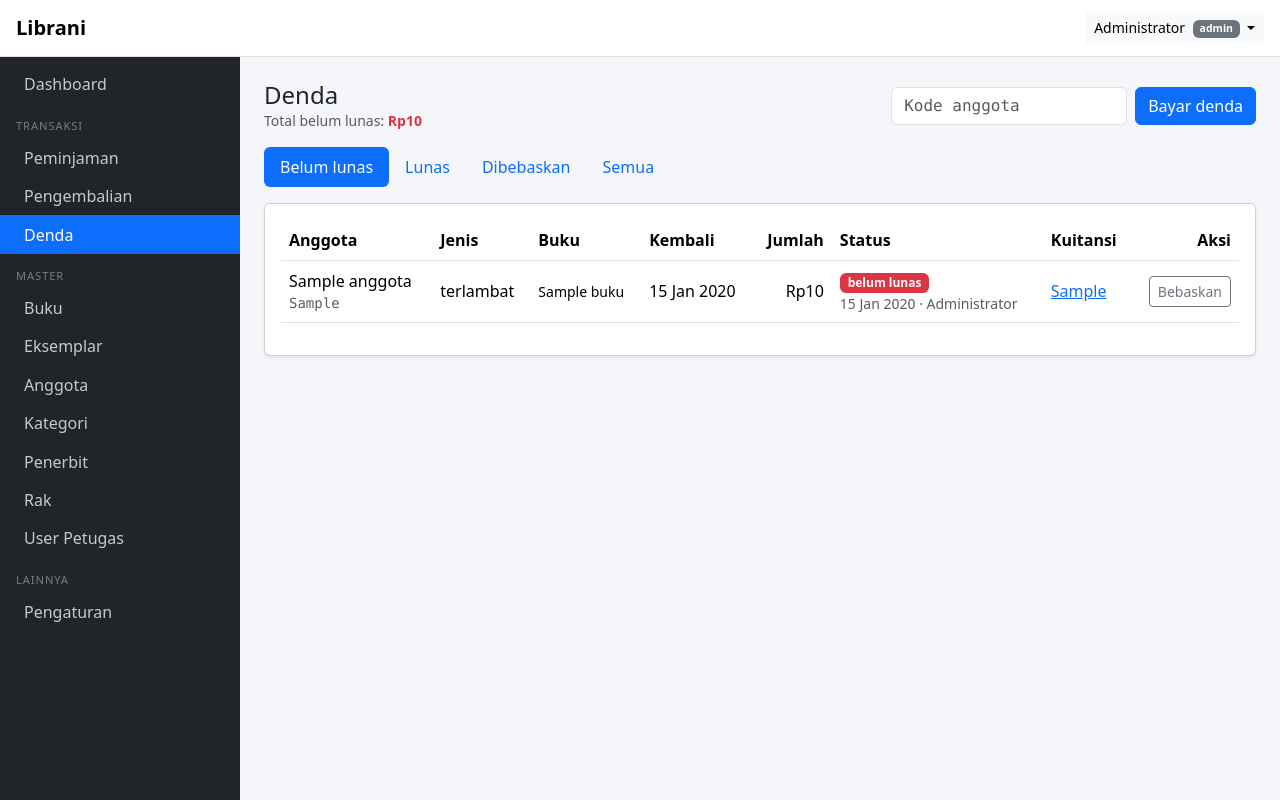
After one commit to davsantoso/librani, a PHP site: page /librani/modules/transaksi/denda/index.php in a window 1280 px wide. The commit adds this page. Run offline with PHP 8.4, Linux system fonts and the light colour scheme; a user stored in the database is signed in; data comes from the database, SQL or seed files in the repository; tables that the repository leaves empty hold one stand-in row (values such as "Sample post"); some libraries are stand-ins or nearby versions.

Commit message:
feat: pembayaran denda dan kuitansi
Co-Authored-By: Claude Opus 5.5 <noreply@anthropic.com>

```diff
--- a/includes/sirkulasi.php
+++ b/includes/sirkulasi.php
@@ -344,3 +344,57 @@ function cari_pinjaman_aktif(string $q): array
                    JOIN peminjaman p ON p.id = d.peminjaman_id WHERE e.kode_eksemplar = ?", [$q]);
     return $anggota_id ? db_all($sql . 'p.anggota_id = ? ORDER BY d.tgl_jatuh_tempo, d.id', [$anggota_id]) : [];
 }
+
+// ===================== Denda =====================
+
+/** Lunasi satu atau beberapa denda milik SATU anggota sekaligus. @return string nomor kuitansi BYR-... */
+function bayar_denda(array $denda_ids, int $petugas_id, ?string $tanggal = null): string
+{
+    $tanggal ??= hari_ini();
+    $ids = array_values(array_unique(array_map('intval', $denda_ids)));
+    if (!$ids) {
+        throw new RuntimeException('Pilih minimal satu denda.');
+    }
+    $db = db();
+    $db->beginTransaction();
+    try {
+        $tanda = implode(',', array_fill(0, count($ids), '?'));
+        $rows = db_all("SELECT id, anggota_id, status FROM denda WHERE id IN ($tanda) FOR UPDATE", $ids);
+        if (count($rows) !== count($ids)) {
+            throw new RuntimeException('Data denda tidak ditemukan.');
+        }
+        if (count(array_unique(array_column($rows, 'anggota_id'))) > 1) {
+            throw new RuntimeException('Pembayaran hanya untuk denda satu anggota.');
+        }
+        foreach ($rows as $r) {
+            if ($r['status'] !== 'belum_lunas') {
+                throw new RuntimeException('Hanya denda yang belum lunas yang bisa dibayar.');
+            }
+        }
+        $no = nomor_berikutnya('BYR', 'denda', 'no_kuitansi', $tanggal);
+        $db->prepare("UPDATE denda SET status = 'lunas', tgl_bayar = ?, petugas_id = ?, no_kuitansi = ? WHERE id IN ($tanda)")
+            ->execute([$tanggal, $petugas_id, $no, ...$ids]);
+        $db->commit();
+        return $no;
+    } catch (Throwable $e) {
+        $db->rollBack();
+        throw $e;
+    }
+}
+
+/** Bebaskan denda (khusus admin), alasan wajib dan dicatat di keterangan. */
+function bebaskan_denda(int $denda_id, int $admin_id, string $alasan): void
+{
+    if (trim($alasan) === '') {
+        throw new RuntimeException('Alasan pembebasan wajib diisi.');
+    }
+    $st = db()->prepare(
+        "UPDATE denda SET status = 'dibebaskan', petugas_id = ?, tgl_bayar = ?,
+                keterangan = CONCAT(COALESCE(keterangan, ''), ' | Dibebaskan: ', ?)
+         WHERE id = ? AND status = 'belum_lunas'"
+    );
+    $st->execute([$admin_id, hari_ini(), trim($alasan), $denda_id]);
+    if ($st->rowCount() === 0) {
+        throw new RuntimeException('Hanya denda yang belum lunas yang bisa dibebaskan.');
+    }
+}
--- /dev/null
+++ b/modules/transaksi/denda/index.php
@@ -0,0 +1,140 @@
+<?php
+require __DIR__ . '/../../../includes/init.php';
+require_role('admin', 'petugas');
+
+$role = user()['role'];
+$kode = strtoupper(trim((string) ($_GET['anggota'] ?? '')));
+$status = in_array($_GET['status'] ?? 'belum_lunas', ['belum_lunas', 'lunas', 'dibebaskan', 'semua'], true) ? ($_GET['status'] ?? 'belum_lunas') : 'belum_lunas';
+
+$anggota = $kode !== '' ? db_row('SELECT id, nama, kode_anggota FROM anggota WHERE kode_anggota = ?', [$kode]) : null;
+$sql = "SELECT dn.*, a.nama AS anggota, a.kode_anggota, k.no_pengembalian, k.tgl_kembali, e.kode_eksemplar, b.judul, u.nama AS penerima
+        FROM denda dn
+        JOIN anggota a ON a.id = dn.anggota_id
+        JOIN pengembalian k ON k.id = dn.pengembalian_id
+        JOIN peminjaman_detail d ON d.id = k.peminjaman_detail_id
+        JOIN eksemplar e ON e.id = d.eksemplar_id
+        JOIN buku b ON b.id = e.buku_id
+        LEFT JOIN users u ON u.id = dn.petugas_id";
+if ($anggota) {
+    $data = db_all("$sql WHERE dn.anggota_id = ? AND dn.status = 'belum_lunas' ORDER BY dn.id", [$anggota['id']]);
+} else {
+    $data = db_all("$sql WHERE (? = 'semua' OR dn.status = ?) ORDER BY dn.status = 'belum_lunas' DESC, k.tgl_kembali DESC, dn.id DESC", [$status, $status]);
+}
+$total_belum = (int) db_val("SELECT COALESCE(SUM(jumlah), 0) FROM denda WHERE status = 'belum_lunas'");
+$warna = ['belum_lunas' => 'danger', 'lunas' => 'success', 'dibebaskan' => 'secondary'];
+
+$judul = 'Denda';
+require ROOT_DIR . '/includes/layout/header.php';
+?>
+<div class="d-flex flex-wrap justify-content-between align-items-center gap-2 mb-3">
+    <div><h1 class="h4 mb-0">Denda</h1><div class="small text-muted">Total belum lunas: <strong class="text-danger"><?= rupiah($total_belum) ?></strong></div></div>
+    <form class="d-flex gap-2" method="get">
+        <input class="form-control font-monospace" name="anggota" value="<?= e($kode) ?>" placeholder="Kode anggota" aria-label="Kode anggota">
+        <button class="btn btn-primary text-nowrap"><i class="bi bi-cash-coin"></i> Bayar denda</button>
+    </form>
+</div>
+
+<?php if ($kode !== '' && !$anggota): ?>
+    <div class="alert alert-warning">Anggota dengan kode <?= e($kode) ?> tidak ditemukan.</div>
+<?php endif; ?>
+
+<?php if ($anggota): ?>
+    <div class="card shadow-sm mb-4">
+        <div class="card-header bg-white"><strong><?= e($anggota['nama']) ?></strong> <span class="font-monospace small"><?= e($anggota['kode_anggota']) ?></span>
+            · <a href="<?= url('modules/transaksi/denda/index.php') ?>" class="small">tutup</a></div>
+        <div class="card-body">
+            <?php if (!$data): ?>
+                <p class="text-success mb-0"><i class="bi bi-check-circle"></i> Tidak ada denda yang belum lunas.</p>
+            <?php else: ?>
+            <form method="post" action="<?= url('modules/transaksi/denda/bayar.php') ?>" id="form-bayar">
+                <?= csrf_field() ?>
+                <input type="hidden" name="anggota" value="<?= e($anggota['kode_anggota']) ?>">
+                <table class="table align-middle">
+                    <thead><tr><th><input class="form-check-input" type="checkbox" id="pilih-semua" checked aria-label="Pilih semua"></th><th>Jenis</th><th>Buku</th><th>Keterangan</th><th class="text-end">Jumlah</th></tr></thead>
+                    <tbody>
+                    <?php foreach ($data as $d): ?>
+                        <tr>
+                            <td><input class="form-check-input pilih-denda" type="checkbox" name="denda_ids[]" value="<?= $d['id'] ?>" data-jumlah="<?= (int) $d['jumlah'] ?>" checked aria-label="Pilih"></td>
+                            <td><span class="badge text-bg-warning"><?= e($d['jenis']) ?></span></td>
+                            <td><?= e($d['judul']) ?> <div class="small text-muted font-monospace"><?= e($d['kode_eksemplar']) ?> · kembali <?= tgl($d['tgl_kembali']) ?></div></td>
+                            <td class="small"><?= e($d['keterangan']) ?></td>
+                            <td class="text-end"><?= rupiah((int) $d['jumlah']) ?></td>
+                        </tr>
+                    <?php endforeach; ?>
+                    </tbody>
+                </table>
+                <div class="d-flex justify-content-end align-items-center gap-3">
+                    <div>Total dibayar: <strong class="fs-5" id="total-bayar"></strong></div>
+                    <button class="btn btn-success"><i class="bi bi-check2-circle"></i> Tandai lunas &amp; cetak kuitansi</button>
+                </div>
+            </form>
+            <?php endif; ?>
+        </div>
+    </div>
+<?php else: ?>
+    <ul class="nav nav-pills mb-3">
+        <?php foreach (['belum_lunas' => 'Belum lunas', 'lunas' => 'Lunas', 'dibebaskan' => 'Dibebaskan', 'semua' => 'Semua'] as $k => $l): ?>
+            <li class="nav-item"><a class="nav-link <?= $status === $k ? 'active' : '' ?>" href="?status=<?= $k ?>"><?= $l ?></a></li>
+        <?php endforeach; ?>
+    </ul>
+    <div class="card shadow-sm"><div class="card-body">
+    <table class="table table-hover align-middle datatable">
+        <thead><tr><th>Anggota</th><th>Jenis</th><th>Buku</th><th>Kembali</th><th class="text-end">Jumlah</th><th>Status</th><th>Kuitansi</th><th class="text-end">Aksi</th></tr></thead>
+        <tbody>
+        <?php foreach ($data as $d): ?>
+            <tr>
+                <td><?= e($d['anggota']) ?> <div class="small text-muted font-monospace"><?= e($d['kode_anggota']) ?></div></td>
+                <td><?= e($d['jenis']) ?></td>
+                <td class="small"><?= e($d['judul']) ?></td>
+                <td data-order="<?= e($d['tgl_kembali']) ?>"><?= tgl($d['tgl_kembali']) ?></td>
+                <td class="text-end" data-order="<?= (int) $d['jumlah'] ?>"><?= rupiah((int) $d['jumlah']) ?></td>
+                <td><span class="badge text-bg-<?= $warna[$d['status']] ?>"><?= e(str_replace('_', ' ', $d['status'])) ?></span>
+                    <?php if ($d['tgl_bayar']): ?><div class="small text-muted"><?= tgl($d['tgl_bayar']) ?> · <?= e($d['penerima']) ?></div><?php endif; ?></td>
+                <td><?php if ($d['no_kuitansi']): ?><a href="<?= url('modules/transaksi/denda/kuitansi.php?no=' . urlencode($d['no_kuitansi'])) ?>" target="_blank"><?= e($d['no_kuitansi']) ?></a><?php endif; ?></td>
+                <td class="text-end text-nowrap">
+                    <?php if ($d['status'] === 'belum_lunas'): ?>
+                        <?php if ($role === 'petugas'): ?>
+                            <a class="btn btn-sm btn-success" href="?anggota=<?= urlencode($d['kode_anggota']) ?>">Bayar</a>
+                        <?php else: ?>
+                            <button class="btn btn-sm btn-outline-secondary" data-bs-toggle="modal" data-bs-target="#modal-bebas" data-id="<?= $d['id'] ?>"
+                                    data-info="<?= e($d['anggota'] . ' — ' . rupiah((int) $d['jumlah'])) ?>">Bebaskan</button>
+                        <?php endif; ?>
+                    <?php endif; ?>
+                </td>
+            </tr>
+        <?php endforeach; ?>
+        </tbody>
+    </table>
+    </div></div>
+<?php endif; ?>
+
+<?php if ($role === 'admin'): ?>
+<div class="modal fade" id="modal-bebas" tabindex="-1" aria-labelledby="judul-bebas" aria-hidden="true">
+    <div class="modal-dialog"><form class="modal-content" method="post" action="<?= url('modules/transaksi/denda/bebaskan.php') ?>">
+        <?= csrf_field() ?><input type="hidden" name="id" id="bebas-id">
+        <div class="modal-header"><h2 class="modal-title h5" id="judul-bebas">Bebaskan denda</h2><button type="button" class="btn-close" data-bs-dismiss="modal" aria-label="Tutup"></button></div>
+        <div class="modal-body">
+            <p id="bebas-info" class="fw-semibold"></p>
+            <label class="form-label" for="alasan">Alasan pembebasan (wajib)</label>
+            <textarea class="form-control" id="alasan" name="alasan" rows="3" required maxlength="200"></textarea>
+        </div>
+        <div class="modal-footer"><button type="button" class="btn btn-link" data-bs-dismiss="modal">Batal</button><button class="btn btn-primary">Bebaskan</button></div>
+    </form></div>
+</div>
+<?php endif; ?>
+<script>
+document.addEventListener('DOMContentLoaded', () => {
+    const rupiah = n => 'Rp' + n.toLocaleString('id-ID');
+    const kotak = [...document.querySelectorAll('.pilih-denda')];
+    const total = document.getElementById('total-bayar');
+    const hitung = () => { if (total) total.textContent = rupiah(kotak.filter(k => k.checked).reduce((s, k) => s + Number(k.dataset.jumlah), 0)); };
+    kotak.forEach(k => k.addEventListener('change', hitung));
+    document.getElementById('pilih-semua')?.addEventListener('change', ev => { kotak.forEach(k => k.checked = ev.target.checked); hitung(); });
+    hitung();
+    document.getElementById('modal-bebas')?.addEventListener('show.bs.modal', ev => {
+        document.getElementById('bebas-id').value = ev.relatedTarget.dataset.id;
+        document.getElementById('bebas-info').textContent = ev.relatedTarget.dataset.info;
+    });
+});
+</script>
+<?php require ROOT_DIR . '/includes/layout/footer.php'; ?>
```
Also changed, not shown: database/seed.php (+17 -0 lines), modules/anggota/denda.php (added, +44 -0 lines), modules/transaksi/denda/bayar.php (added, +15 -0 lines), modules/transaksi/denda/bebaskan.php (added, +14 -0 lines), modules/transaksi/denda/kuitansi.php (added, +46 -0 lines), tests/cek_denda.php (added, +35 -0 lines), tests/smoke.php (+13 -2 lines).
